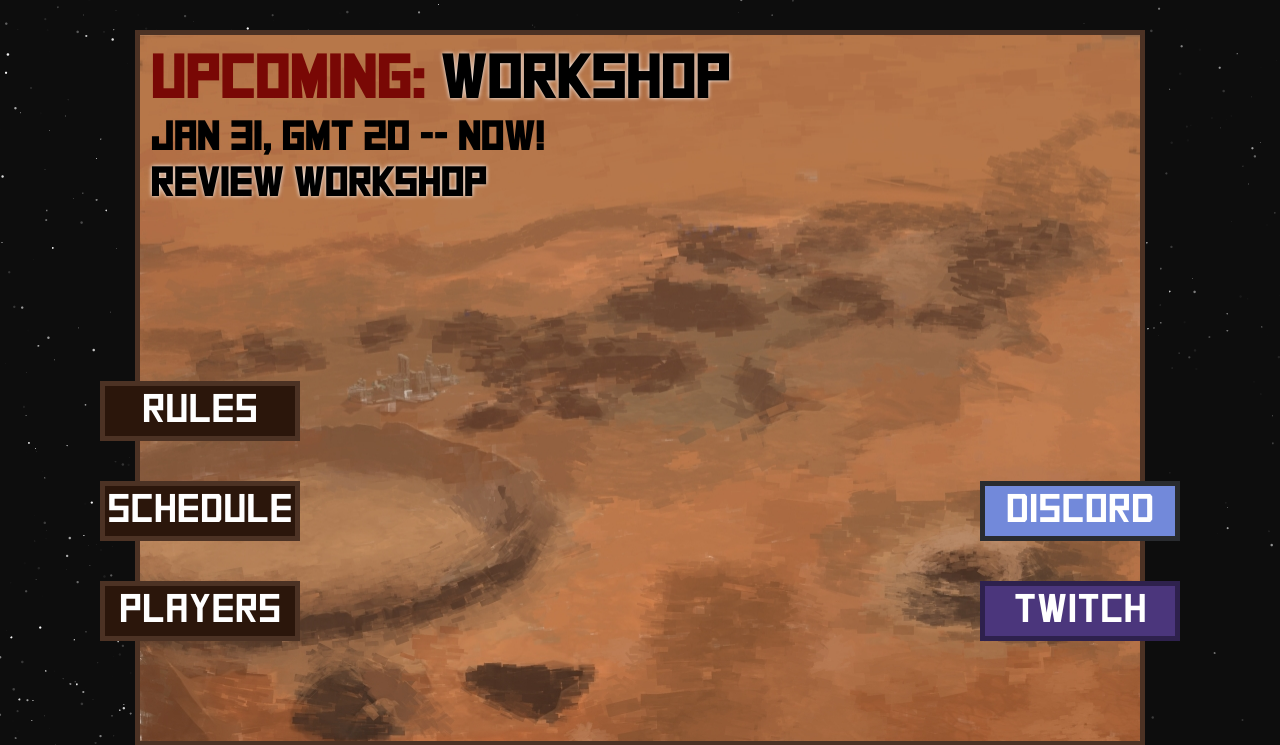
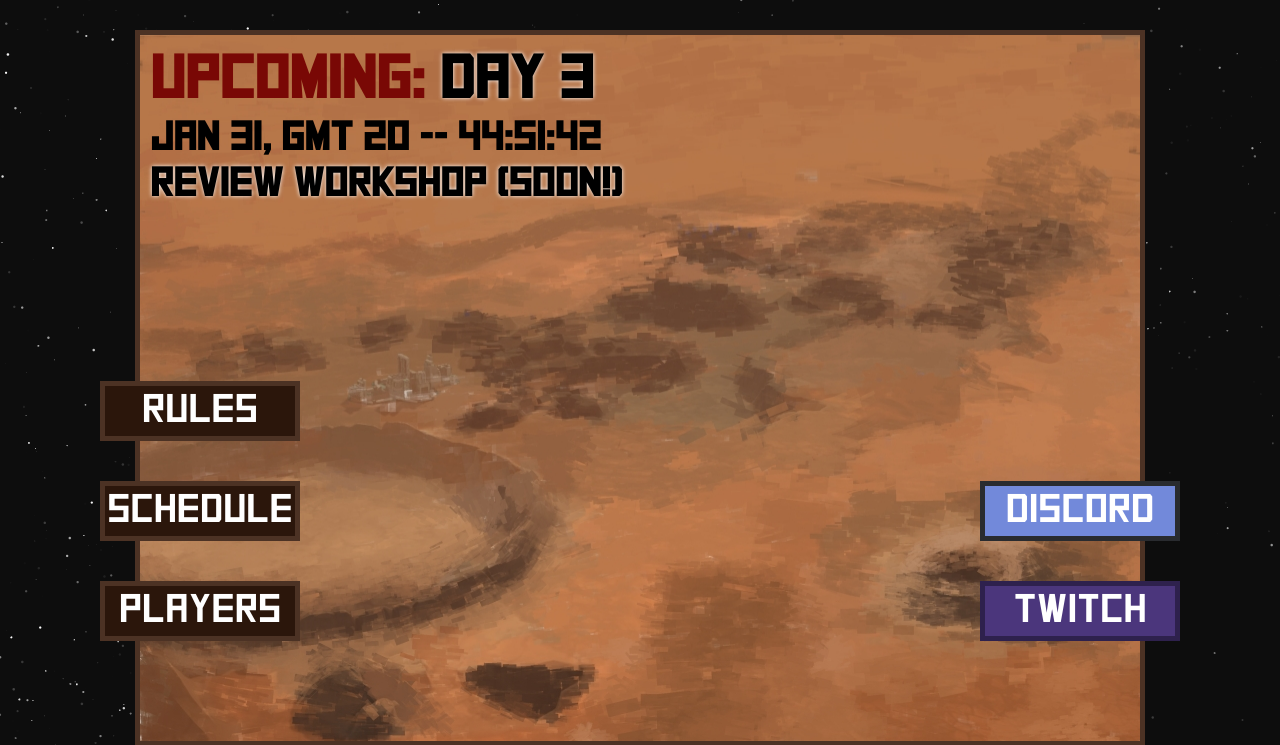
Before and after one commit to Trattpingvin/dawn, a Django app: template templates/main.html in a window 1280 px wide. Shown: the part 75-820 px from the top of the page. Run offline with Django 3.2, Linux system fonts and the light colour scheme; the template is opened without the code that fills it, so the values that code supplies are empty.

Commit message:
update day 3 timer

```diff
--- a/players.csv
+++ b/players.csv
@@ -6,7 +6,7 @@ zweytz,,3,1,2,7,0,True,True
 Kordarus,,4,2,2,7,10,True,True
 Silver Citadel,Ag,3,2,2,7,15,True,True
 That Scar,,2,2,2,7,12,True,False
-Zratchet,Michael,1,1,2,3,15,True,True
+Zratchet,Michael,1,1,2,3,11,True,True
 FireMyth,,1,1,2,7,15,True,True
 gfoxcool,,1,2,2,7,15,True,True
 CrossAxis,,1,1,2,7,15,True,True
--- a/templates/main.html
+++ b/templates/main.html
@@ -32,7 +32,7 @@
                 }
             }, 1000);
         }
-        let countDownDate = new Date("Jan 31, 2019 20:00:00 GMT").getTime();
+        let countDownDate = new Date("Feb 2, 2019 19:00:00 GMT").getTime();
         startCountdown(countDownDate);
     });
     // Set the date we're counting down to
@@ -43,9 +43,9 @@
 </script>
     <div class="inner title big mars">
         <div class="notice">
-            <h1><span class="highlight">Upcoming:</span> <a href="{% url 'workshop' %}">Workshop</a></h1>
+            <h1><span class="highlight">Upcoming:</span> <a href="{% url 'day3' %}">Day 3</a></h1>
             <h2>Jan 31, GMT 20 -- <span id="countdown">Countdown</span></h2>
-            <h2><a href="{% url 'workshop' %}">Review Workshop</a></h2>
+            <h2><a href="{% url 'workshop' %}">Review Workshop (Soon!)</a></h2>
         </div>
 
         <nav class="left-menu">
```
